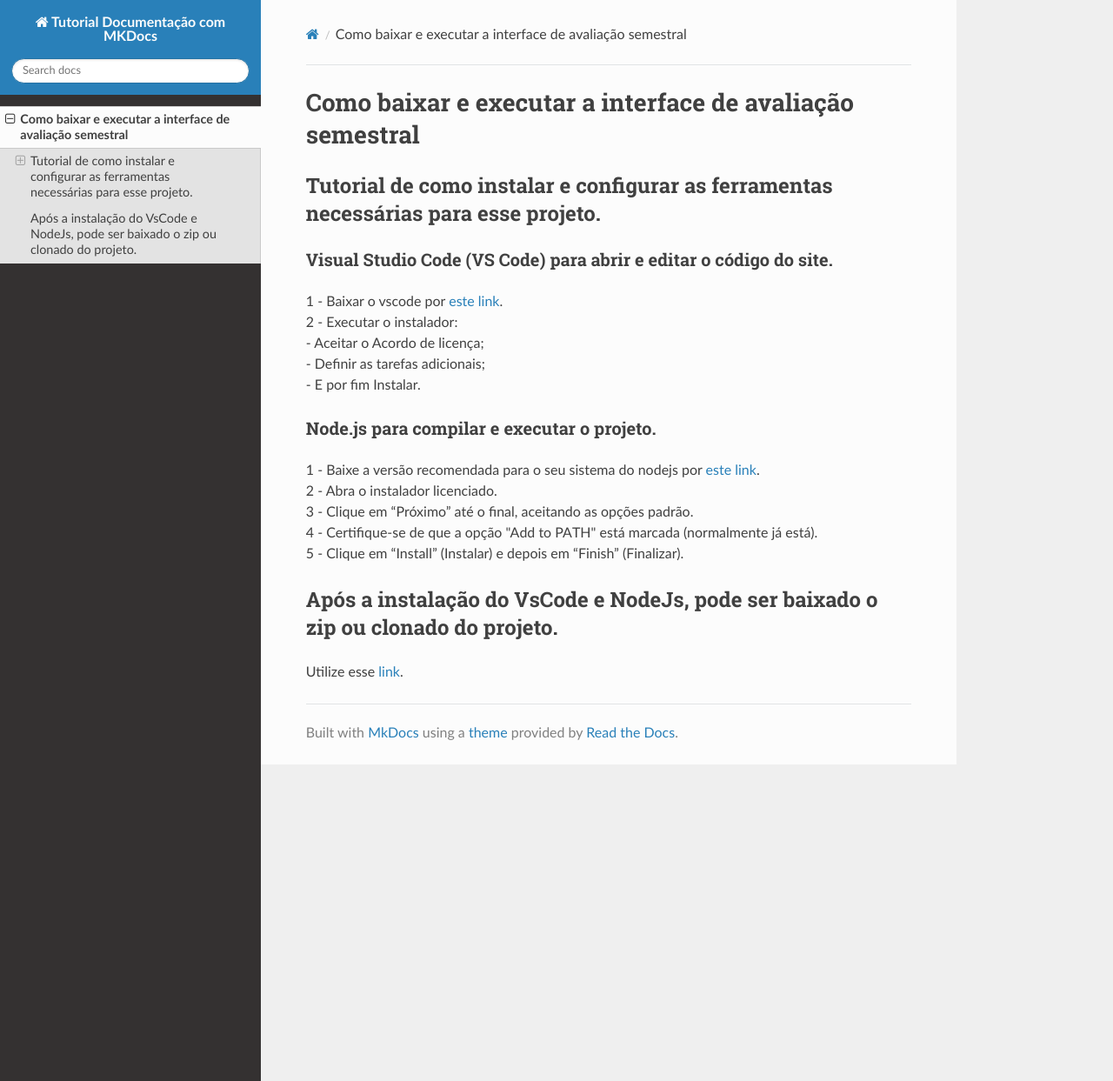
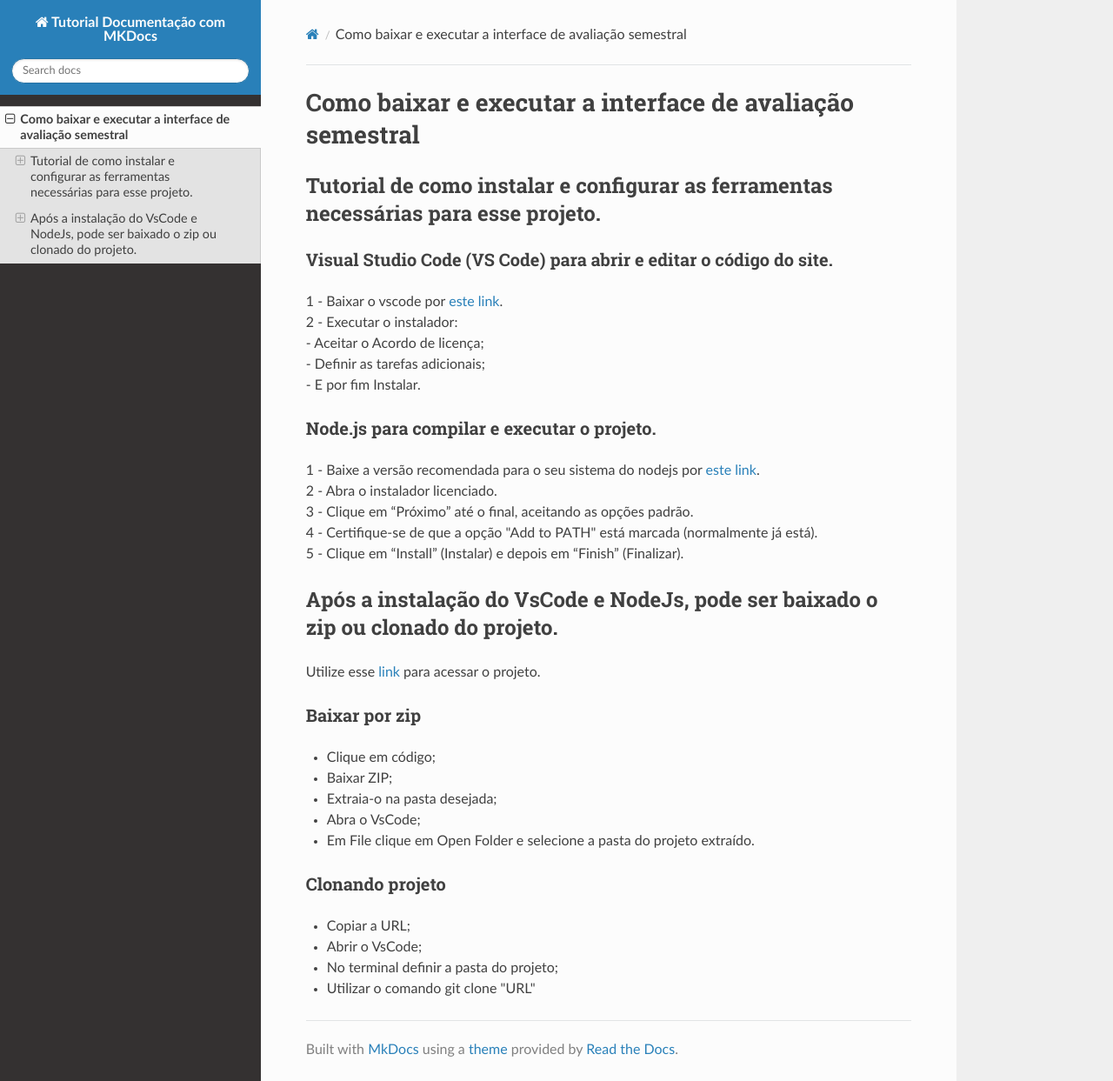
Before and after one commit to CTISM-Prof-Henry/trab-final-tarde-engenharia-da-esperteza, an MkDocs documentation site: the page built from docs/index.md, in a window 1280 px wide and 1243 px high. Shown: the whole window at 87% size. Built offline with MkDocs 1.6.1, drawn with Linux system fonts in a browser that asks for light colours; nearby versions of some CDN libraries.

Commit message:
Update index.md
Clone e zip

```diff
--- a/docs/index.md
+++ b/docs/index.md
@@ -20,4 +20,19 @@
 
 ## Após a instalação do VsCode e NodeJs, pode ser baixado o zip ou clonado do projeto.
 
-Utilize esse [link](https://github.com/CTISM-Prof-Henry/trab-final-tarde-engenharia-da-esperteza).
+Utilize esse [link](https://github.com/CTISM-Prof-Henry/trab-final-tarde-engenharia-da-esperteza) para acessar o projeto.
+
+### Baixar por zip
+
+- Clique em código;
+- Baixar ZIP;
+- Extraia-o na pasta desejada;
+- Abra o VsCode;
+- Em File clique em Open Folder e selecione a pasta do projeto extraído.
+
+### Clonando projeto
+
+- Copiar a URL;
+- Abrir o VsCode;
+- No terminal definir a pasta do projeto;
+- Utilizar o comando git clone "URL"
```
